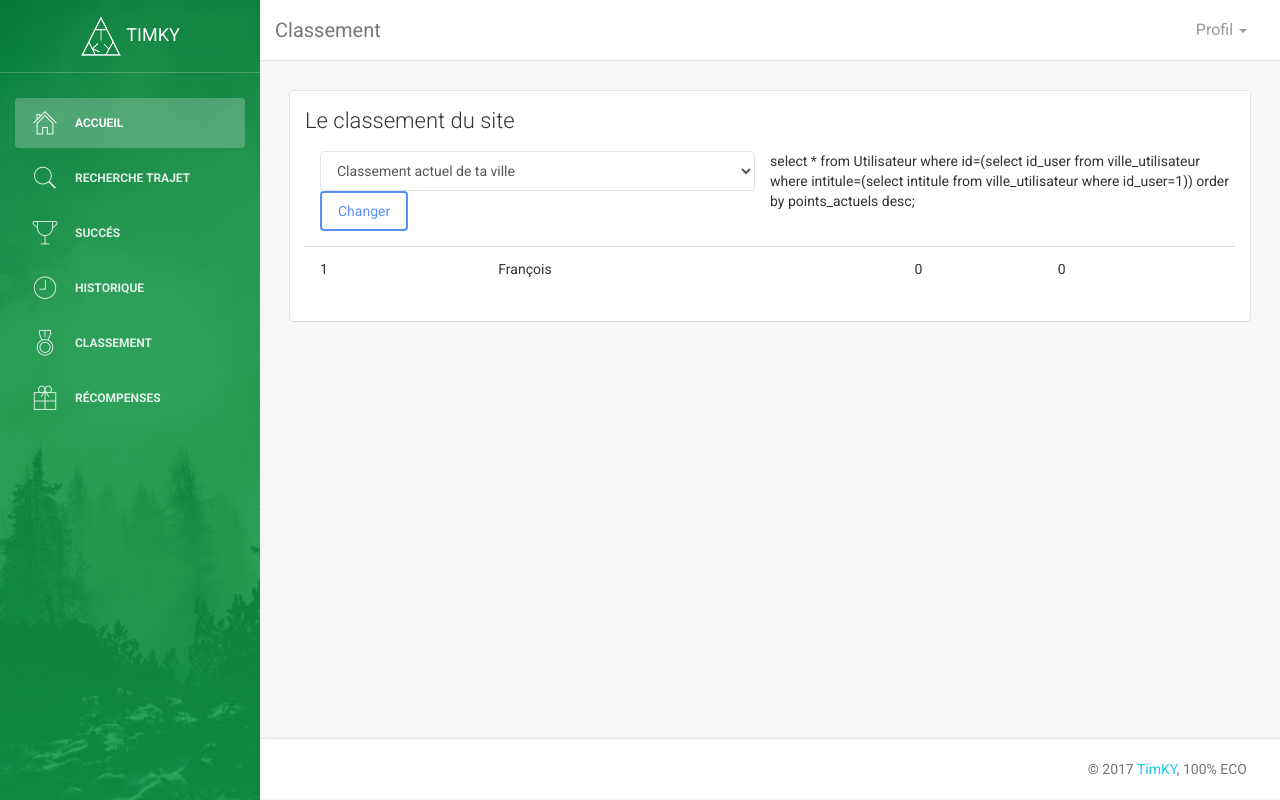
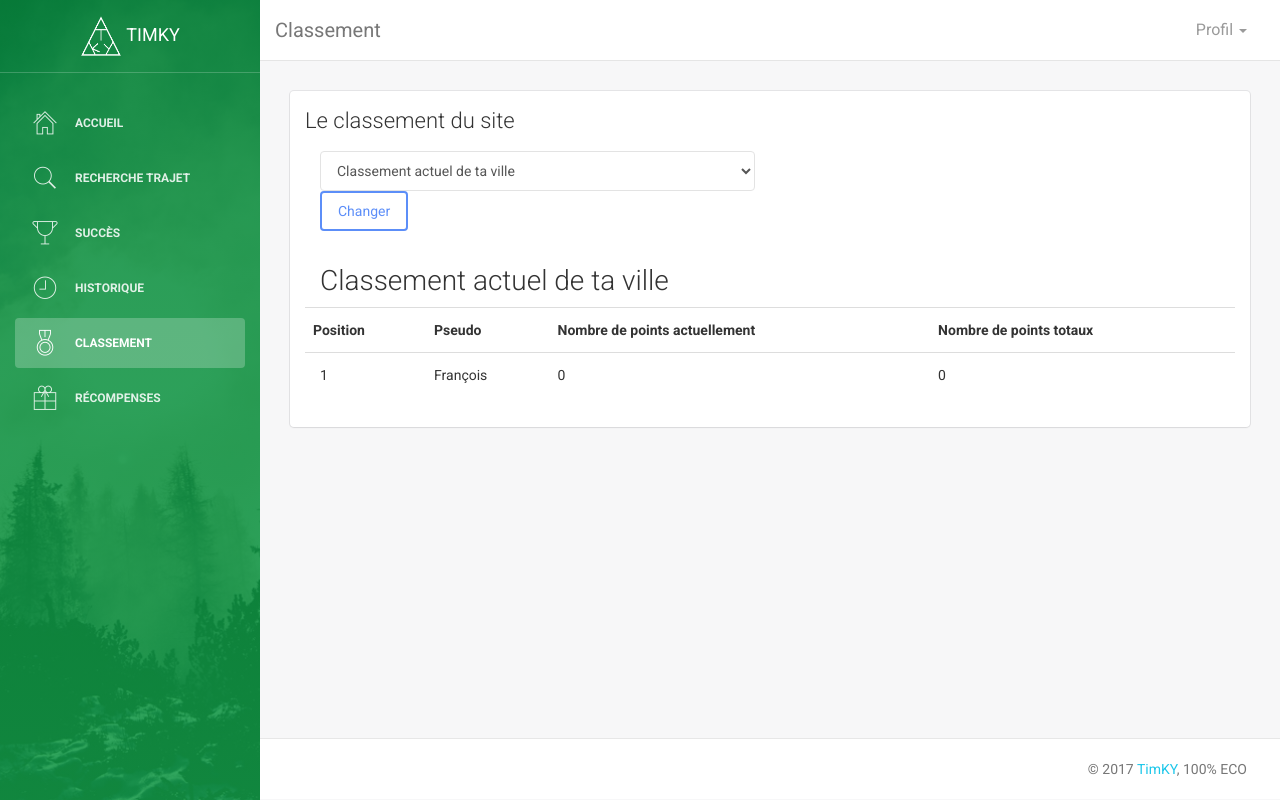
Before and after one commit to letrucquitue/projet_team_dodo, a PHP site: page /frontoffice/classement.php in a window 1280 px wide. Run offline with PHP 8.4, Linux system fonts and the light colour scheme; the visitor is signed in with stand-in values (Sample User, id 1); data comes from the database, SQL or seed files in the repository; some libraries are stand-ins or nearby versions.

Commit message:
petite modification

```diff
--- a/frontoffice/classement.php
+++ b/frontoffice/classement.php
@@ -59,7 +59,7 @@ if(!isset($_SESSION['user_id']))
 				</div>
 
 				<ul class="nav">
-					<li class="active">
+					<li>
 						<a href="index.php">
 							<i class="pe-7s-home"></i>
 							<p>Accueil</p>
@@ -74,7 +74,7 @@ if(!isset($_SESSION['user_id']))
 					<li>
 						<a href="succes.php">
 							<i class="pe-7s-cup"></i>
-							<p>Succés</p>
+							<p>Succès</p>
 						</a>
 					</li>
 					<li>
@@ -84,7 +84,7 @@ if(!isset($_SESSION['user_id']))
 							</p>
 						</a>
 					</li>
-					<li>
+					<li class="active">
 						<a href="classement.php">
 							<i class="pe-7s-medal"></i>
 							<p>Classement</p>
@@ -204,22 +204,27 @@ if(!isset($_SESSION['user_id']))
                     $classement = "actuel";
                   }
                   include '../config/connectdb.php';
+                  echo '<h3 class="col-md-12">';
                   if($classement=="actuel" || $classement=="actuelTotal"){
+                    echo "Classement actuel de ta ville";
                     $sql = 'select * from Utilisateur where id=(select id_user from ville_utilisateur where intitule=(select intitule from ville_utilisateur where id_user='.$_SESSION['user_id'].')) order by points_actuels desc;';
                   }
                   if($classement=="total"){
+                    echo "Classement depuis le début de ta ville";
                     $sql = 'select * from Utilisateur where id=(select id_user from ville_utilisateur where intitule=(select intitule from ville_utilisateur where id_user='.$_SESSION['user_id'].')) order by points_totaux desc;';
                   }
                   if($classement=="global"){
+                    echo "Classement global";
                     $sql = 'select * from Utilisateur order by points_actuels desc;';
                   }
                   if($classement=="globalTotal"){
+                    echo "Classement depuis le début global";
                     $sql = 'select * from Utilisateur order by points_totaux desc;';
                   }
+                  echo '</h3>';
                   $i=1;
                   $result = mysqli_query($conn,$sql);
-                  echo '<table class="table">';
-                  echo $sql;
+                  echo '<table class="table"><th>Position</th><th>Pseudo</th><th>Nombre de points actuellement</th><th>Nombre de points totaux</th>';
                   while($row = mysqli_fetch_array($result)) {
                     echo '<tr><td>'.$i.'</td><td>'.$row['login'].'</td><td>'.$row['points_actuels'].'</td><td>'.$row['points_totaux'].'</td></tr>';
                     $i++;
--- a/frontoffice/historique.php
+++ b/frontoffice/historique.php
@@ -58,7 +58,7 @@ if(!isset($_SESSION['user_id']))
                 </a>
 				</div>
 				<ul class="nav">
-					<li class="active">
+					<li>
 						<a href="index.php">
 							<i class="pe-7s-home"></i>
 							<p>Accueil</p>
@@ -73,10 +73,10 @@ if(!isset($_SESSION['user_id']))
 					<li>
 						<a href="succes.php">
 							<i class="pe-7s-cup"></i>
-							<p>Succés</p>
+							<p>Succès</p>
 						</a>
 					</li>
-					<li>
+					<li class="active">
 						<a href="historique.php">
 							<i class="pe-7s-clock"></i>
 							<p>Historique
```
Also changed, not shown: frontoffice/succes.php (+10 -10 lines).
